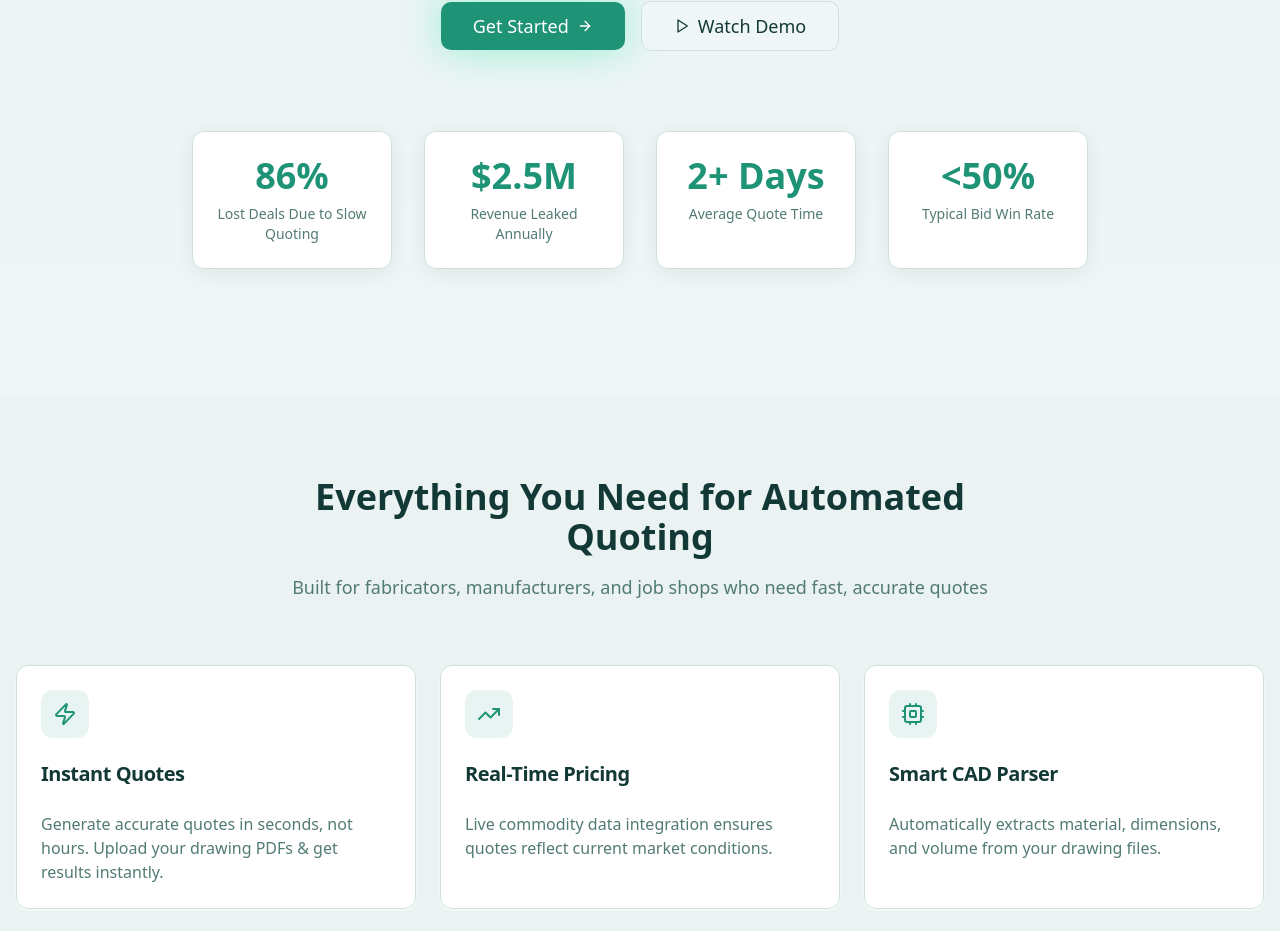
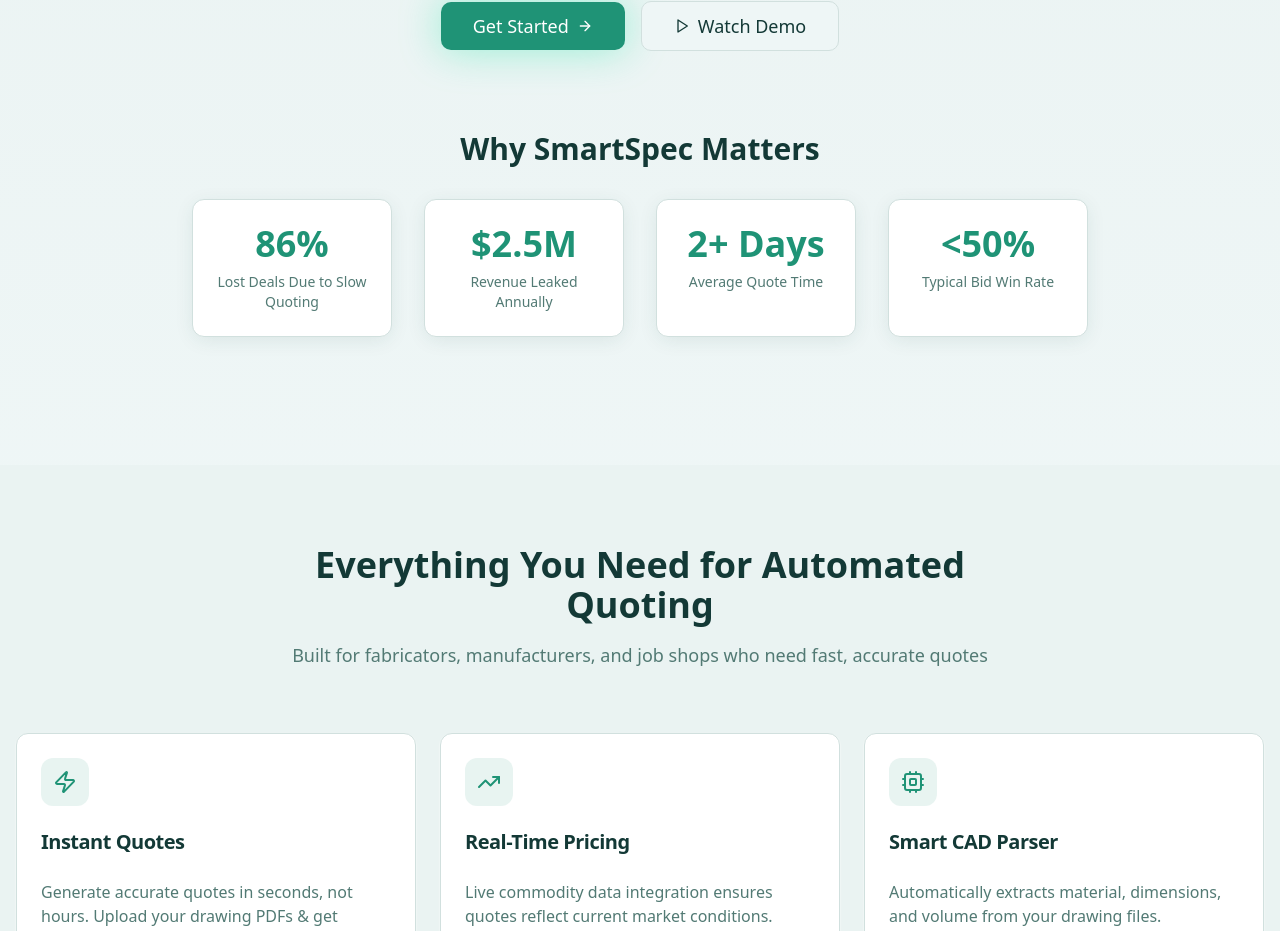
Before and after one commit to SmartSpec/material-quote-bot, a React (Vite) app: page / in a window 1280 px wide. Shown: the part 1430-2361 px from the top of the page. Built offline with nearby package versions, Linux system fonts and the light colour scheme; the HTML template or start-up script is replaced by a standard one.

Commit message:
Add title to stats section

```diff
--- a/src/components/WhatIsSmartSpec.tsx
+++ b/src/components/WhatIsSmartSpec.tsx
@@ -71,7 +71,11 @@ const WhatIsSmartSpec = ({ onGetStarted }: { onGetStarted: () => void }) => {
           </div>
 
           {/* Key Stats */}
-          <div className="grid grid-cols-2 md:grid-cols-4 gap-8 mt-20">
+          <div className="mt-20">
+            <h3 className="text-3xl font-bold mb-8">
+              Why SmartSpec Matters
+            </h3>
+            <div className="grid grid-cols-2 md:grid-cols-4 gap-8">
             {stats.map((stat, index) => (
               <div
                 key={index}
@@ -87,6 +91,7 @@ const WhatIsSmartSpec = ({ onGetStarted }: { onGetStarted: () => void }) => {
             ))}
           </div>
         </div>
+        </div>
       </div>
     </section>
   );
```
